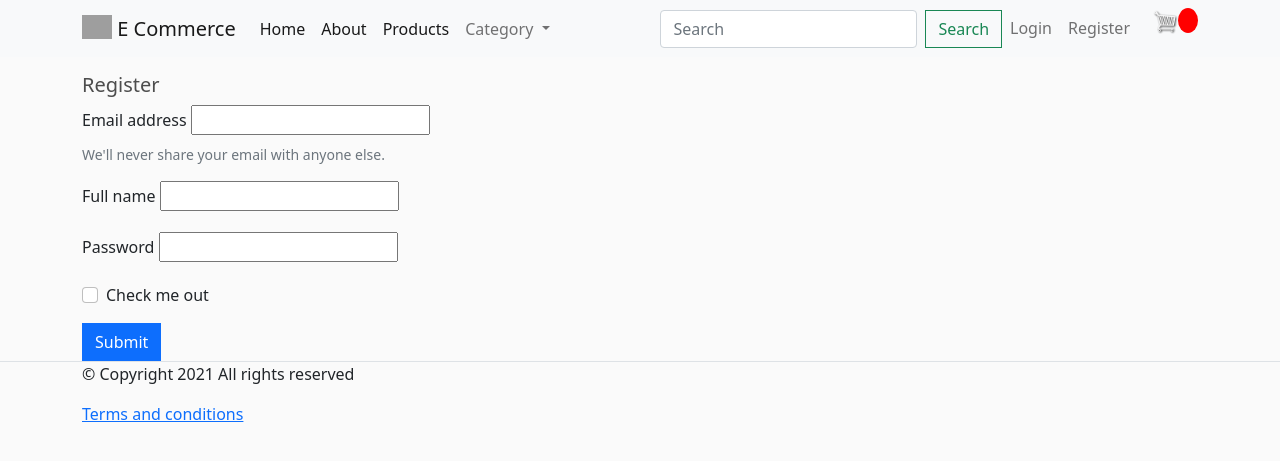
After one commit to arunwadhawan/ecommerce, a Django app: page /accounts/register/ in a window 1280 px wide. The commit adds this page. Shown: the top 461 px of the page. Run offline with Django 3.2, Linux system fonts and the light colour scheme; data that the repository does not hold is empty; grey boxes are pictures that could not be loaded.

```diff
--- /dev/null
+++ b/ecommerce/accounts/forms.py
@@ -0,0 +1,7 @@
+from django import forms
+from .models import User
+
+class RegistrationForm(forms.ModelForm):
+    class Meta:
+        model = User
+        fields = ['email', 'name', 'phone_number', 'password']
--- /dev/null
+++ b/ecommerce/accounts/templates/accounts/register.html
@@ -0,0 +1,36 @@
+
+{% extends 'store/base.html' %}
+
+{% load static %}
+
+
+{% block content %}
+
+<h5>Register</h5>
+
+<form action="{% url 'register' %}" method="POST">
+{% csrf_token %}
+
+  <div class="mb-3">
+    <label for="email" class="form-label">{{form.email.label}}</label>
+    {{form.email}}
+    <div id="emailHelp" class="form-text">We'll never share your email with anyone else.</div>
+  </div>
+
+  <div class="mb-3">
+    <label for="exampleInputPassword1" class="form-label">{{form.name.label}}</label>
+    {{form.name}}
+  </div>
+
+   <div class="mb-3">
+    <label for="exampleInputPassword1" class="form-label">{{form.password.label}}</label>
+    {{form.password}}
+  </div>
+  <div class="mb-3 form-check">
+    <input type="checkbox" class="form-check-input" id="exampleCheck1">
+    <label class="form-check-label" for="exampleCheck1">Check me out</label>
+  </div>
+  <button type="submit" class="btn btn-primary">Submit</button>
+</form>
+
+{% endblock content %}
--- /dev/null
+++ b/ecommerce/accounts/urls.py
@@ -0,0 +1,10 @@
+from django.urls import path
+from . import views
+
+urlpatterns = [
+    # Leave as empty string for base url
+    path('register/', views.register, name='register'),
+    path('login/', views.login, name='login'),
+    path('logout/', views.logout, name='logout'),
+
+]
--- a/ecommerce/accounts/views.py
+++ b/ecommerce/accounts/views.py
@@ -1,3 +1,19 @@
 from django.shortcuts import render
+from .forms import RegistrationForm
+# Create your views here.
 
-# Create your views here.
+def register(request):
+    title="Register"
+    form = RegistrationForm()
+    context = {'title':title, 'form':form,}
+    return render(request,'accounts/register.html',context)
+
+def login(request):
+    title="Login"
+    context = {'title':title}
+    return render(request,'accounts/login.html',context)
+
+def logout(request):
+    title="Logout"
+    context = {'title':title}
+    return render(request,'accounts/register.html',context)
--- a/ecommerce/ecommerce/urls.py
+++ b/ecommerce/ecommerce/urls.py
@@ -22,6 +22,7 @@ from django.conf import settings
 urlpatterns = [
     path('admin/', admin.site.urls),
     path('', include('store.urls')),
+    path('accounts/', include('accounts.urls')),
 ]
 
 urlpatterns += static(settings.MEDIA_URL, document_root=settings.MEDIA_ROOT)
--- a/ecommerce/store/templates/store/base.html
+++ b/ecommerce/store/templates/store/base.html
@@ -91,8 +91,8 @@ const csrftoken = getCookie('csrftoken');
 <!-- Navbar Right Side -->
 	<ul class="nav">
         <div class="navbar-nav justify-content-end">
-          <a class="nav-item nav-link" href="#">Login</a>
-          <a class="nav-item nav-link" href="#">Register</a>
+          <a class="nav-item nav-link" href="{%url 'login' %}">Login</a>
+          <a class="nav-item nav-link" href="{%url 'register' %}">Register</a>
 
 	   <a href="{% url 'cart' %}">
  	   <img  id="cart-icon" src="{% static 'images/cart.png' %}">
@@ -118,6 +118,20 @@ const csrftoken = getCookie('csrftoken');
 
 </div>
 
+
+<!-- ========================= FOOTER ========================= -->
+<footer class="section-footer border-top padding-y">
+	<div class="container">
+		<p class="float-md-right">
+			&copy Copyright 2021 All rights reserved
+		</p>
+		<p>
+			<a href="#">Terms and conditions</a>
+		</p>
+	</div><!-- //container -->
+</footer>
+<!-- ========================= FOOTER END // ========================= -->
+
 <script type="text/javascript" src="{% static 'js/cart.js'%}"></script>
     <!-- Optional JavaScript; choose one of the two! -->
 
```
Also changed, not shown: ecommerce/accounts/templates/accounts/login.html (added, +30 -0 lines).
